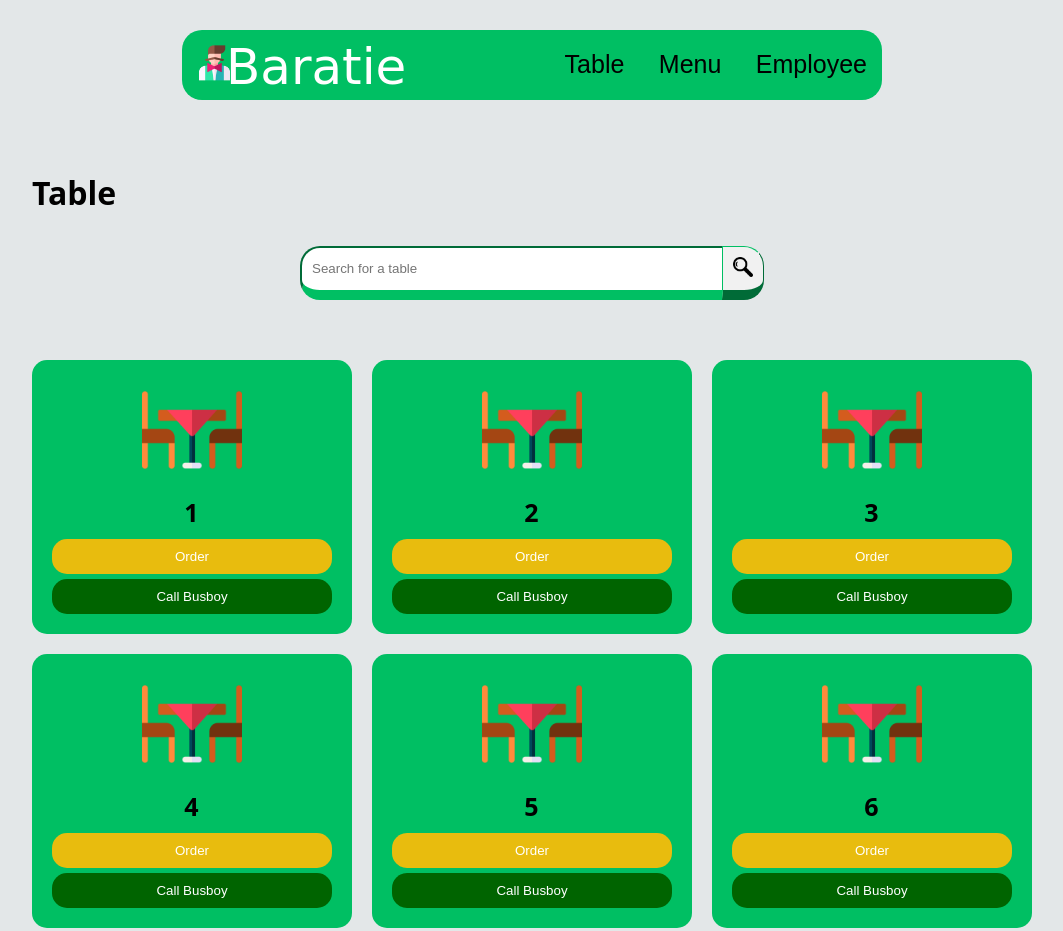
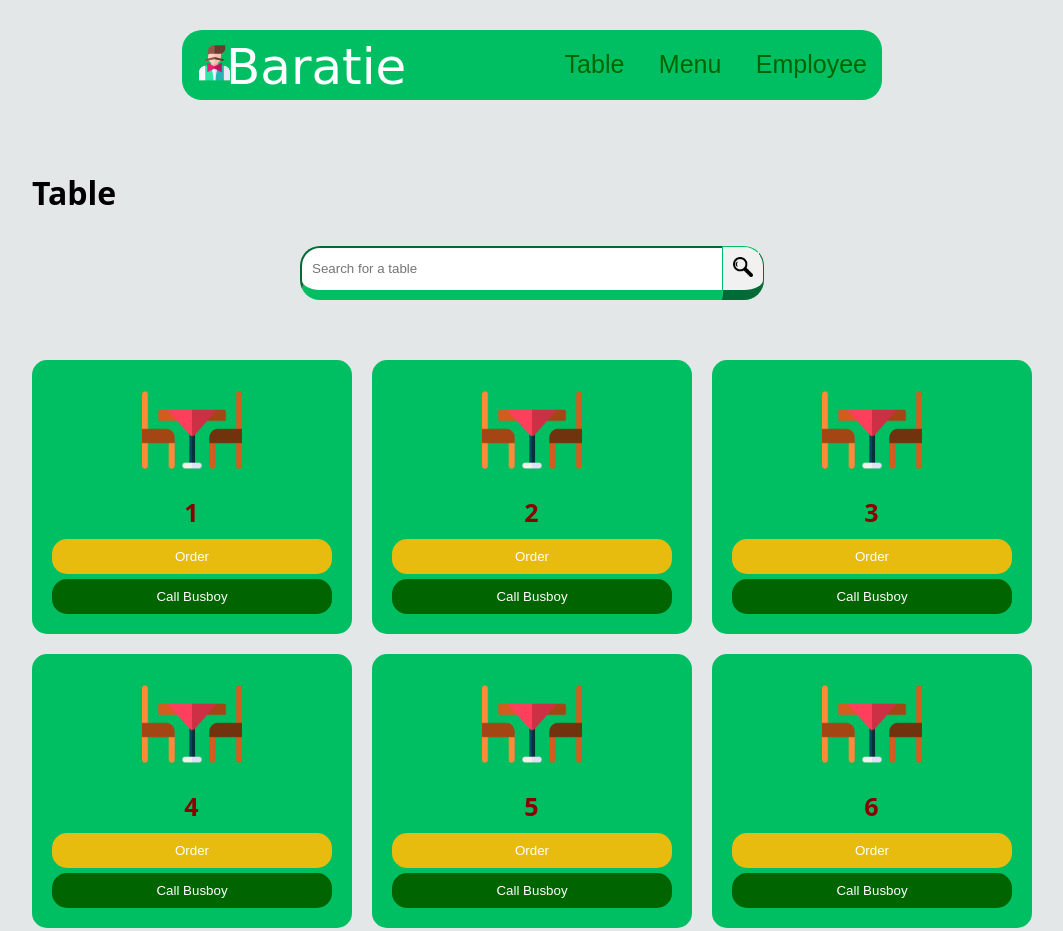
Before and after one commit to kaimin134/Baratie, a plain HTML site: page table/index.html in a window 1280 px wide. Shown: the top 931 px of the page, without its empty margins (108-1171 px from the left). Drawn offline with Linux system fonts and the light colour scheme.

Commit message:
change text color

```diff
--- a/employee/style.css
+++ b/employee/style.css
@@ -43,7 +43,7 @@ nav img {
 
 a {
   text-decoration: none;
-  color: black;
+  color: darkgreen;
   padding: 15px;
   position: relative;
   top: 20px;
@@ -117,6 +117,7 @@ header {
 .busboys .employee {
   text-align: center;
   background-color: #00bf63;
+  color: darkgreen;
   padding: 20px;
   letter-spacing: 1px;
   border-radius: 15px;
--- a/order/style.css
+++ b/order/style.css
@@ -43,7 +43,7 @@ nav img {
 
 a {
   text-decoration: none;
-  color: black;
+  color: darkgreen;
   padding: 15px;
   position: relative;
   top: 20px;
--- a/table/style.css
+++ b/table/style.css
@@ -43,7 +43,7 @@ nav img {
 
 a {
   text-decoration: none;
-  color: black;
+  color: darkgreen;
   padding: 15px;
   position: relative;
   top: 20px;
@@ -142,6 +142,7 @@ header .shopping span {
   font-weight: 600;
   margin: 10px;
   font-size: 25px;
+  color: darkred;
 }
 
 .list .table button {
```
